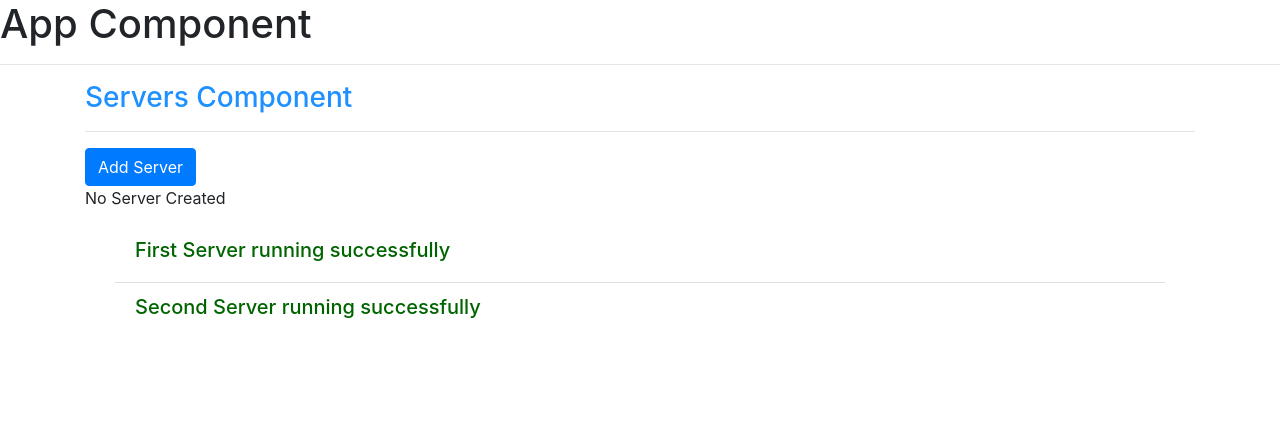
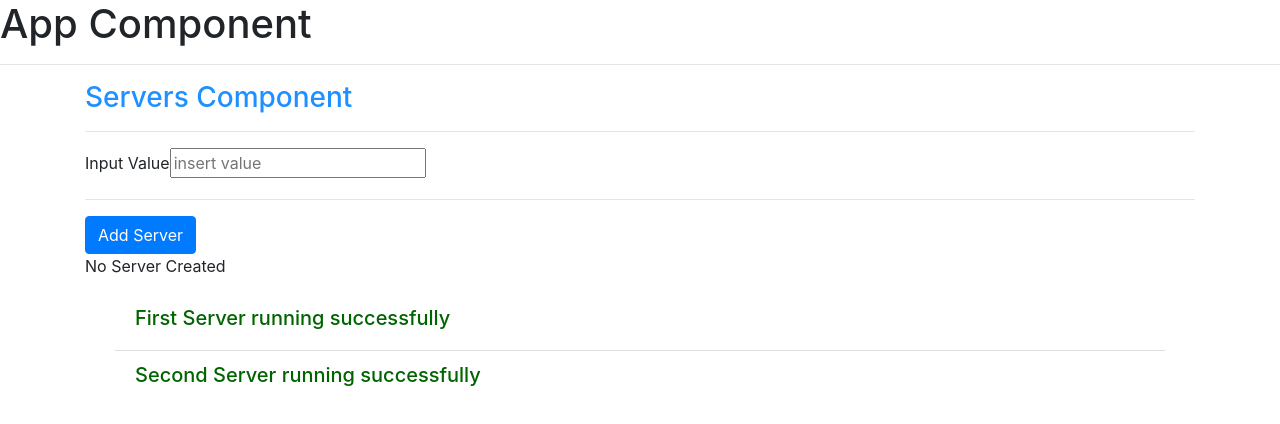
Before and after one commit to ajai1/AngularProject, an Angular app in the folder Project/: page / in a window 1280 px wide. Shown: the top 424 px of the page. Built offline with nearby package versions, Linux system fonts and the light colour scheme.

Commit message:
adding  object binding for the events

```diff
--- a/Project/src/app/servers/servers.component.html
+++ b/Project/src/app/servers/servers.component.html
@@ -1,4 +1,11 @@
 <h3>Servers Component</h3>
+<hr>
+
+  <label> Input Value </label>
+  <input type="text" placeholder="insert value" (input)= "onUpdateServer($event)">
+
+  <p> {{displayText}} </p>
+
 <hr>
   <button class="btn btn-primary"
       [disabled] ="!allowNewServer"
--- a/Project/src/app/servers/servers.component.ts
+++ b/Project/src/app/servers/servers.component.ts
@@ -8,6 +8,7 @@ import { Component, OnInit } from '@angular/core';
 export class ServersComponent implements OnInit {
   allowNewServer = false;
   serverStatus = 'No Server Created';
+  displayText = '';
   constructor() {
     setTimeout(()=>{
         this.allowNewServer = true;
@@ -21,4 +22,8 @@ export class ServersComponent implements OnInit {
     this.serverStatus = 'Server Created...!';
   }
 
+  onUpdateServer(event: Event){
+    this.displayText = (<HTMLInputElement>event.target).value;
+  }
+
 }
```
